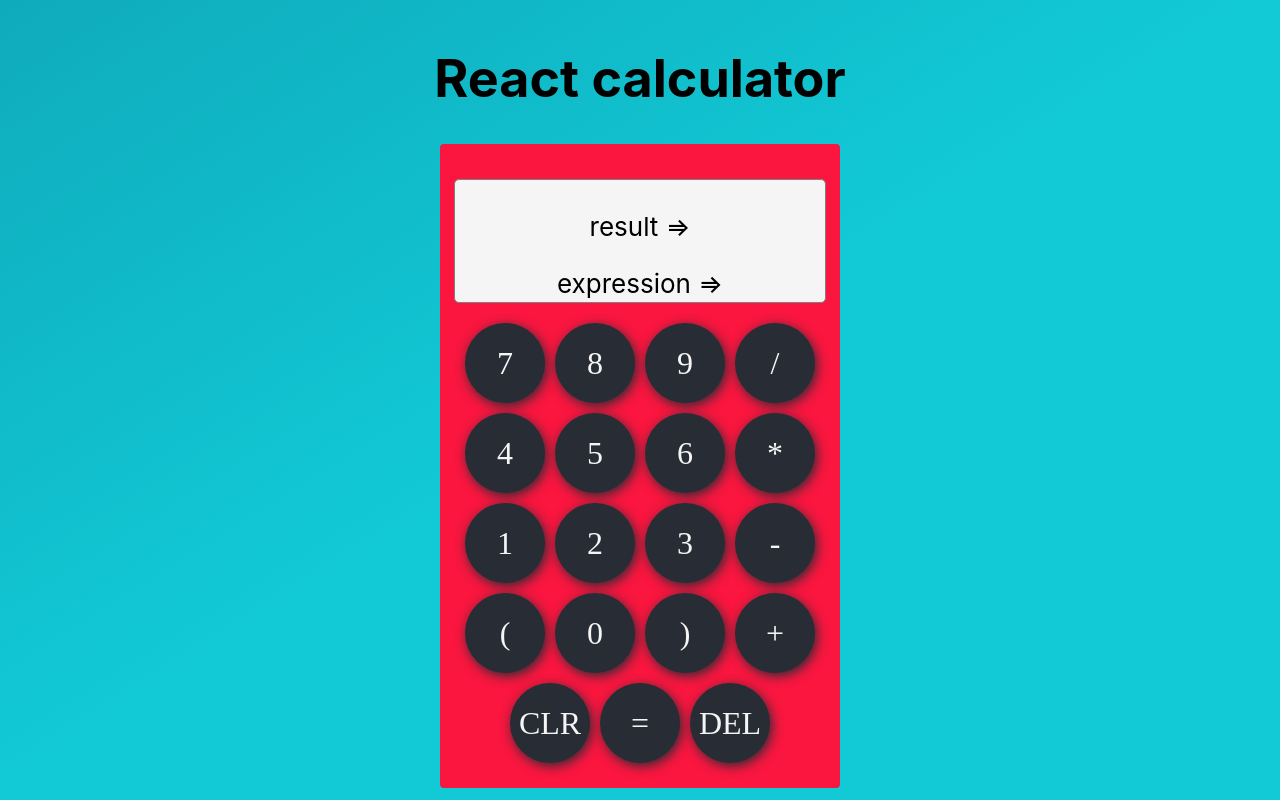
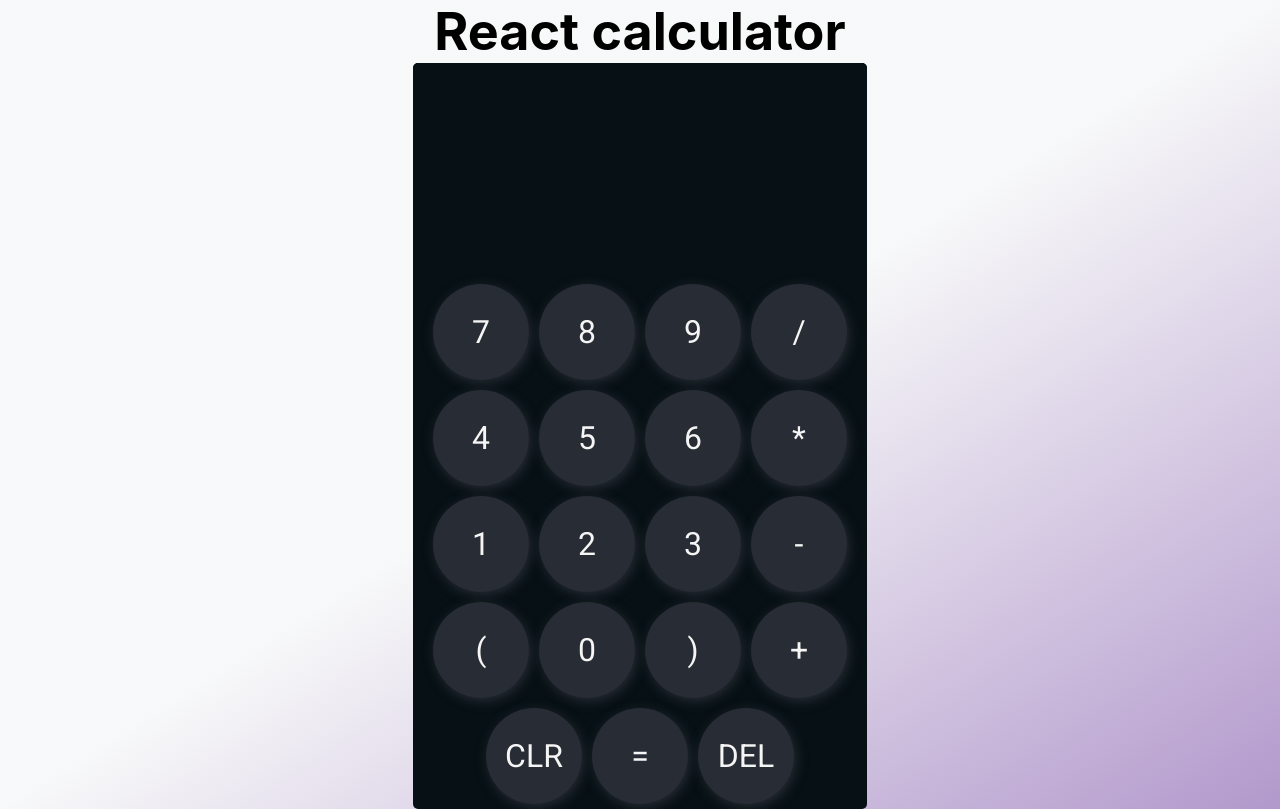
Before and after one commit to jenish-jain/Calculator, a React (Create React App) app: page / in a window 1280 px wide. Built offline with nearby package versions, Linux system fonts and the light colour scheme.

Commit message:
worked on the visuals

```diff
--- a/src/App.css
+++ b/src/App.css
@@ -1,5 +1,13 @@
+
+@import url('https://fonts.googleapis.com/css?family=Roboto&display=swap');
+
+*{
+  margin:0;
+  padding:0;
+}
 .container{
-  background-image:linear-gradient(to bottom right, #0fabbc,#12cad6,#12cad6);
+  /* background-image: url("https://www.preped.com/wp-content/uploads/2015/07/maths-ftr1.jpg"); */
+  background-image:linear-gradient(to bottom right, rgba(240,242,243,0.5),rgba(240,242,243,0.5),rgba(102, 51, 153,0.5));
   min-height: 100vh;
   display: flex;
   flex-direction: column;
@@ -8,41 +16,63 @@
   font-size: calc(10px + 2vmin);
   color: black;
 }
+
+.result{
+  font-size:6rem;
+  height: 8rem;
+  /* margin-bottom: 2rem; */
+  text-align: right;
+}
+
+.expression{
+  color:rgba(102, 51, 153,0.9);
+  text-shadow: 1px 1px 5px rgba(102, 51, 153,0.5);
+  font-size: 2rem;
+  text-align: right;
+
+}
 .calculator-body {
-  background-color:#fa163f;
+  /* background-color:#fa163f; */
+
+  background-color: rgb(7,17,21);
   display: flex;
   flex-direction: column;
   align-items: center;
   justify-content: center;
   font-size: calc(10px + 2vmin);
+  font-family: 'Roboto', sans-serif;
   color: black;
-  padding:20px;
-  /* border:1px solid grey; */
   border:none;
-  border-radius:4px;
+  border-radius:5px;
   text-align: center;
-  min-width:20vw;
+  min-width:19vw;
+  padding-bottom: 15px;
+  padding: 0 15px;
+
 }
 
 .display{
-  background-color: whitesmoke;
+  background-color:rgb(7,17,21);
   width:100%;
-  height:7rem;
-  border:1px solid grey;
+  height:200px;
+  border-width:1px;
   border-radius: 5px;
-  margin:15px;
-  padding:5px;
+  margin-bottom: 1rem;
+  color:whitesmoke;
+  font-family: 'Roboto', sans-serif;
+  padding: 0 15px;
 }
 
 .roundButton{
-  height:5rem;
-  width:5rem;
+  height:6rem;
+  width:6rem;
   border-radius: 50%;
   outline:none;
   border:none;
   box-shadow: 2px 3px 12px #282c34;
   background-color: rgba(40, 44, 52,1);
-  font:2rem "Times New Roman";
+  font-family:'Roboto', sans-serif;
+  font-size:2rem ;
   color:whitesmoke;
   margin:5px;
 }
--- a/src/components/Display.js
+++ b/src/components/Display.js
@@ -6,8 +6,8 @@ class Display extends Component{
         let {result,expression} = this.props;
         return(
             <div className="display">
-                 <p>result => {result}</p>
-                 <p>expression =>{expression}</p>
+                 <p className="result"> {result}</p>
+                 <p className="expression">{expression}</p>
             </div>
         );
     }
```
